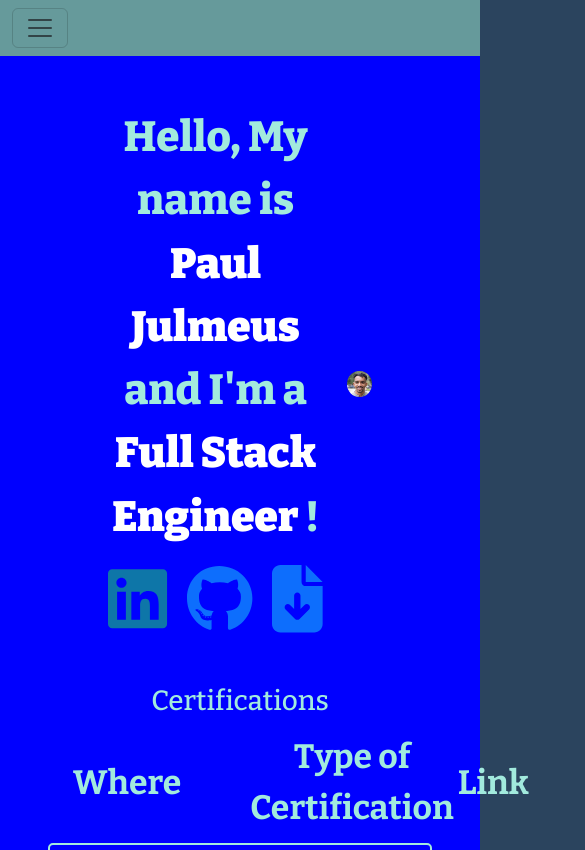
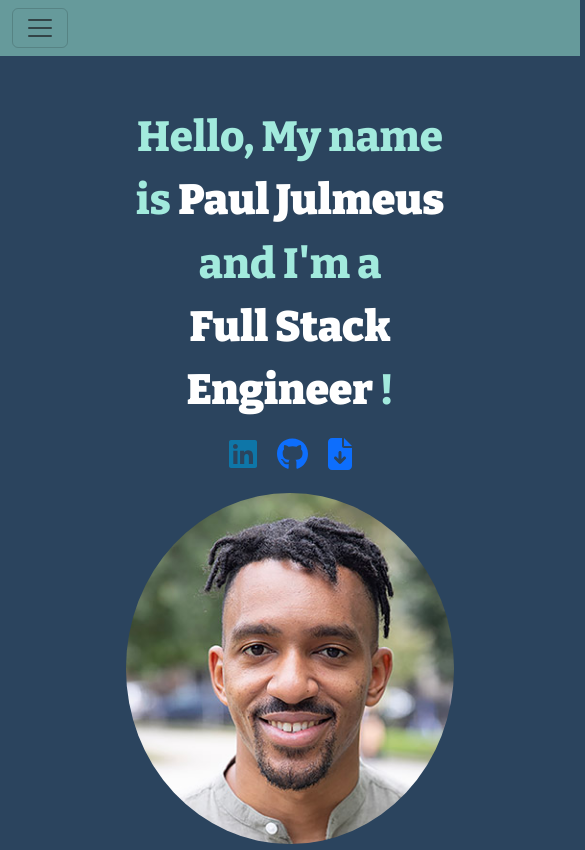
Before and after one commit to pjulmeus/portfolio917, a React (Create React App) app in the folder my-app/: page / in a window 390 px wide. Shown: the top 850 px of the page, 585 px wide, since content can reach past the window. Built offline with nearby package versions, Linux system fonts and the light colour scheme.

Commit message:
made it mobile responsive

```diff
--- a/my-app/src/App.css
+++ b/my-app/src/App.css
@@ -9,23 +9,33 @@ body {
   font-family: "Bitter", serif;
   background-color: #2b445e;
   color: #a2eadd;
-  min-width: 480px;
+  min-width: 580px;
 }
 
   /* Styles for larger screens (desktops, min-width 769px) */
   /* Mobile view */
-@media (max-width: 480px) {
+  @include media-breakpoint-up(lg) {
     .grid-container {
-      grid-template-columns: 1fr; /* 1 column */
-      background-color: blue;
+        /* grid-template-columns: 1fr; 1 column */
+        background-color: yellow;
     }
     body {
       font-family: "Bitter", serif;
-    font-size: 4vh;
-    /* background-color: #2b445e;
-    color: blue; */
-    min-width: 480px;
-
+      font-size: 2vh;
+      background-color: #2b445e;
+      color: blue;
+    }
    }
 
+   @include media-breakpoint-up(sm, md) {
+    .grid-container {
+        grid-template-columns: 1fr; /* 1 column */
+        background-color: yellow;
     }
+    body {
+      font-family: "Bitter", serif;
+      font-size: 2vh;
+      background-color: #2b445e;
+      color: blue;
+    }
+   }
--- a/my-app/src/App.js
+++ b/my-app/src/App.js
@@ -12,9 +12,10 @@ function App() {
 
   return (
     <ThemeProvider
-      breakpoints={['sm', 'md', 'lg', 'xl']} // Customize breakpoints
+    breakpoints={['xxxl', 'xxl', 'xl', 'lg', 'md', 'sm', 'xs', 'xxs']}
+    minBreakpoint="xxs"
     >
-    <div className="App grid-container">
+    <div className="App grid-container sm lg">
       <NavBar/>
         <Routes>
             <Route path="/" element={<Home />} />
```
Lines whose indentation alone changed are shown as unchanged.
